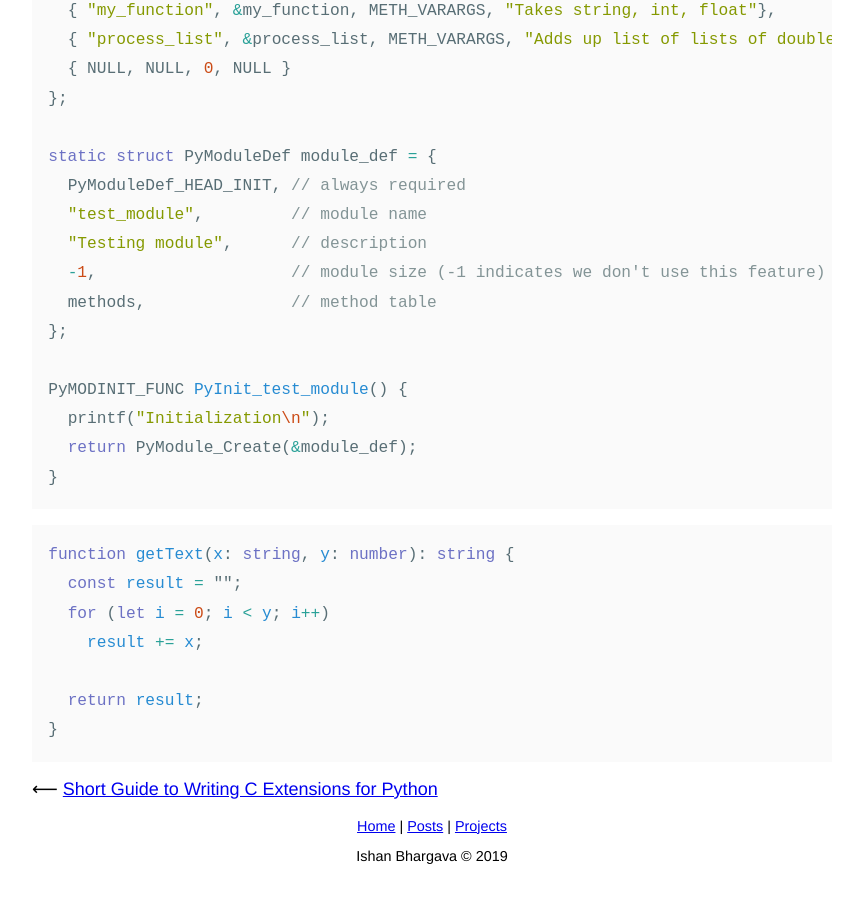
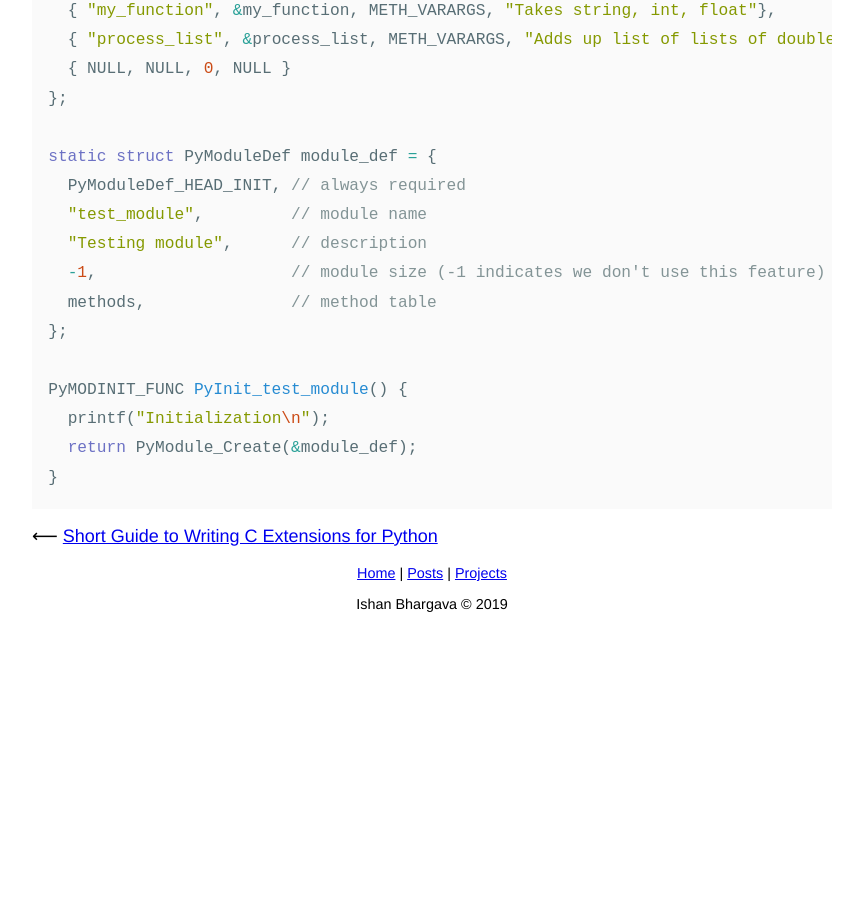
Before and after one commit to ishantheperson/ishantheperson.github.io, a Jekyll site: the page built from _posts/2019-01-06-python-c-ext-2.md, in a window 1280 px wide and 900 px high, scrolled down 6118 px. Shown: the whole window, without its empty margins (208-1071 px from the left). Built offline with Jekyll 4.4.1, drawn with Linux system fonts in a browser that asks for light colours; after the commit the page ends 6766 px from its top, so only the background shows below that.

Commit message:
wow how did that get there

````diff
--- a/_posts/2019-01-06-python-c-ext-2.md
+++ b/_posts/2019-01-06-python-c-ext-2.md
@@ -237,13 +237,3 @@ PyMODINIT_FUNC PyInit_test_module() {
   return PyModule_Create(&module_def);
 }
 ```
-
-```typescript
-function getText(x: string, y: number): string {
-  const result = "";
-  for (let i = 0; i < y; i++)
-    result += x;
-
-  return result;
-}
-```
````
